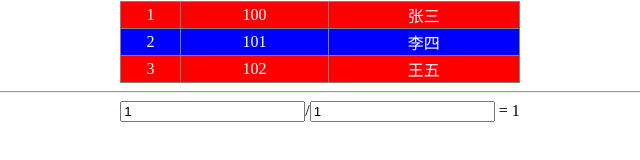
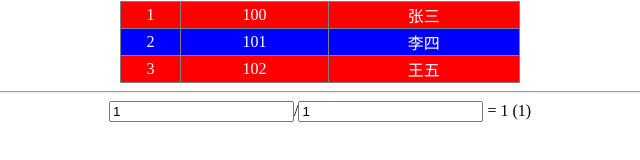
Before and after one commit to DarkKnightPaul/vue-study, a plain HTML site: page vue-basic/vue01.html in a window 1280 px wide. Shown: the part 198-358 px from the top of the page, 320-960 px from the left. Drawn offline with Linux system fonts and the light colour scheme.

Commit message:
添加了计算属性

```diff
--- a/vue-basic/js/vue01.js
+++ b/vue-basic/js/vue01.js
@@ -22,5 +22,16 @@ var app = new Vue({
     showAlert: function(c) {
       alert(c + "," + new Date().getTime());
     }
+  },
+  computed: {
+    twoNumbs: function() {
+      if (isNaN(this.n1) || isNaN(this.n2)) {
+        return "必须是数!";
+      }
+      if (this.n2 == 0) {
+        return "除数不能是0";
+      }
+      return this.n1 / this.n1;
+    }
   }
 });
--- a/vue-basic/vue01.html
+++ b/vue-basic/vue01.html
@@ -30,6 +30,7 @@
       <span v-if="isNaN(n1)||isNaN(n2)">必须是数</span>
       <span v-else-if="n2==0">除数不能为0</span>
       <span v-else>{{n1/n2}}</span>
+      <span>({{twoNumbs}})</span>
 
     </div>
     <script type="text/javascript" src="js/vue.min.js"></script>
```
